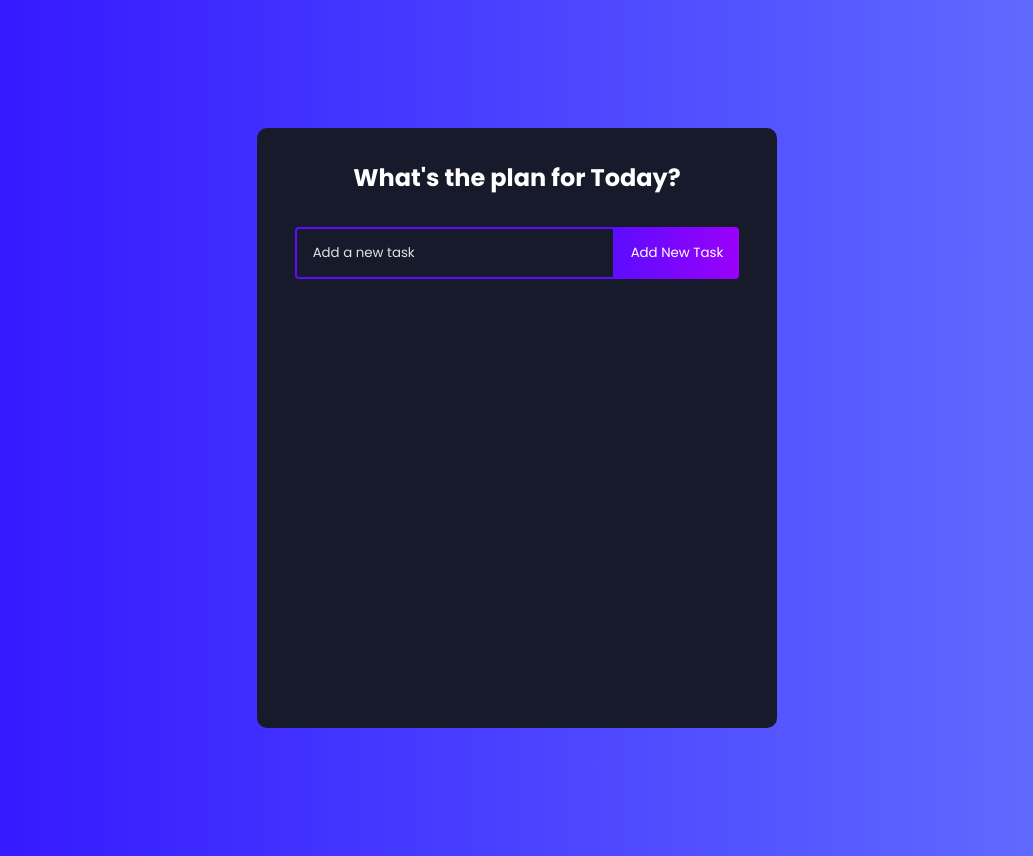
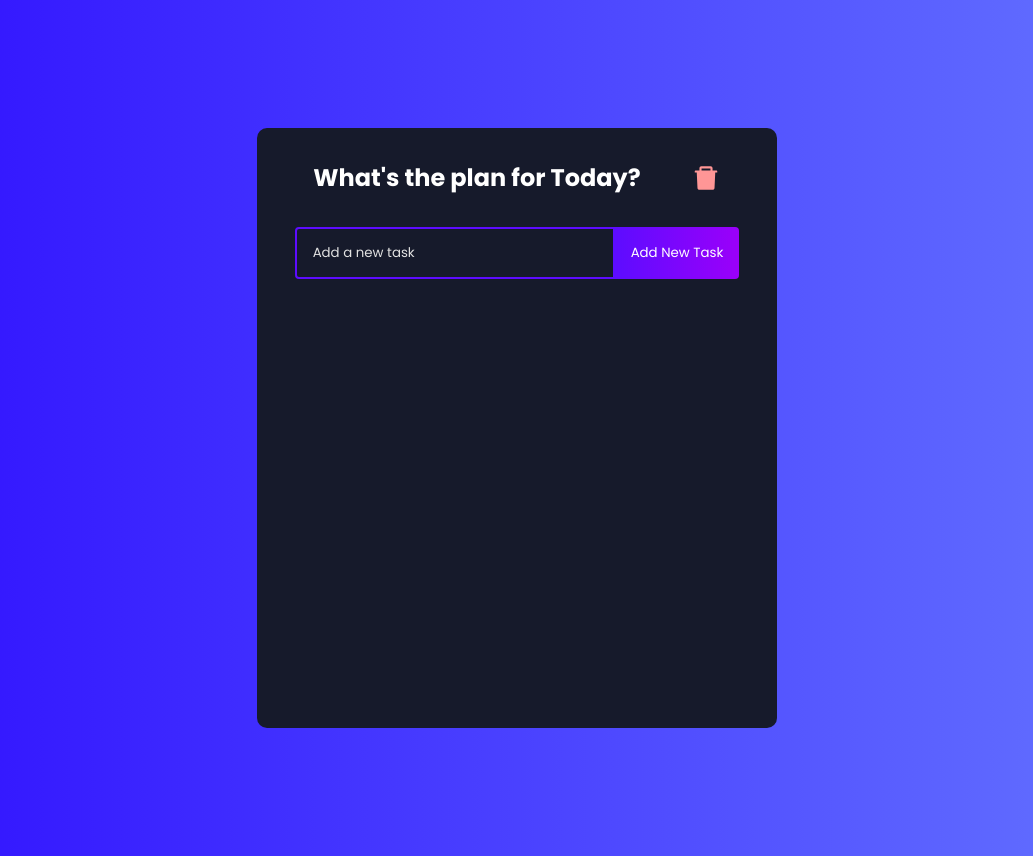
Before and after one commit to cchiragJain/tailnode_frontend_assignment_todo_app, a React (Create React App) app: page / in a window 1280 px wide. Shown: the whole page, without its empty margins (123-1156 px from the left). Built offline with nearby package versions, Linux system fonts and the light colour scheme.

Commit message:
reset all todos added

```diff
--- a/src/components/TodoForm.js
+++ b/src/components/TodoForm.js
@@ -38,7 +38,10 @@ const TodoForm = ({ onSubmit, edit }) => {
 							ref={inputRef}
 							className="todo-input edit"
 						/>
-					<button onClick={handleSubmit} className="todo-button edit">
+						<button
+							onClick={handleSubmit}
+							className="todo-button edit"
+						>
 							Update Task
 						</button>
 					</>
--- a/src/components/TodoList.js
+++ b/src/components/TodoList.js
@@ -1,4 +1,5 @@
 import { useState, useEffect } from "react";
+import { AiFillDelete } from "react-icons/ai";
 
 import TodoForm from "./TodoForm";
 import Todo from "./Todo";
@@ -85,7 +86,15 @@ const TodoList = () => {
 
 	return (
 		<div>
-			<h1>What's the plan for Today?</h1>
+			<div className="heading-container">
+				<h1>What's the plan for Today?</h1>
+				<AiFillDelete
+					className="reset-icon"
+					onClick={() => {
+						setTodos([]);
+					}}
+				/>
+			</div>
 			<TodoForm onSubmit={addTodo} />
 			<Todo
 				todos={todos}
--- a/src/styles/App.css
+++ b/src/styles/App.css
@@ -142,3 +142,24 @@ h1 {
 .edit-icon {
 	color: #fff;
 }
+
+.heading-container {
+	display: flex;
+	justify-content: center;
+	align-items: center;
+}
+
+.reset-icon {
+	height: 30px;
+	width: 30px;
+	margin-left: 50px;
+	text-align: center;
+	color: rgb(255, 150, 150);
+	cursor: pointer;
+	transition: ease-in-out 0.5s;
+}
+
+.reset-icon:hover {
+	color: red;
+	transition: ease-in-out 0.5s;
+}
```
Lines whose indentation alone changed are shown as unchanged.
